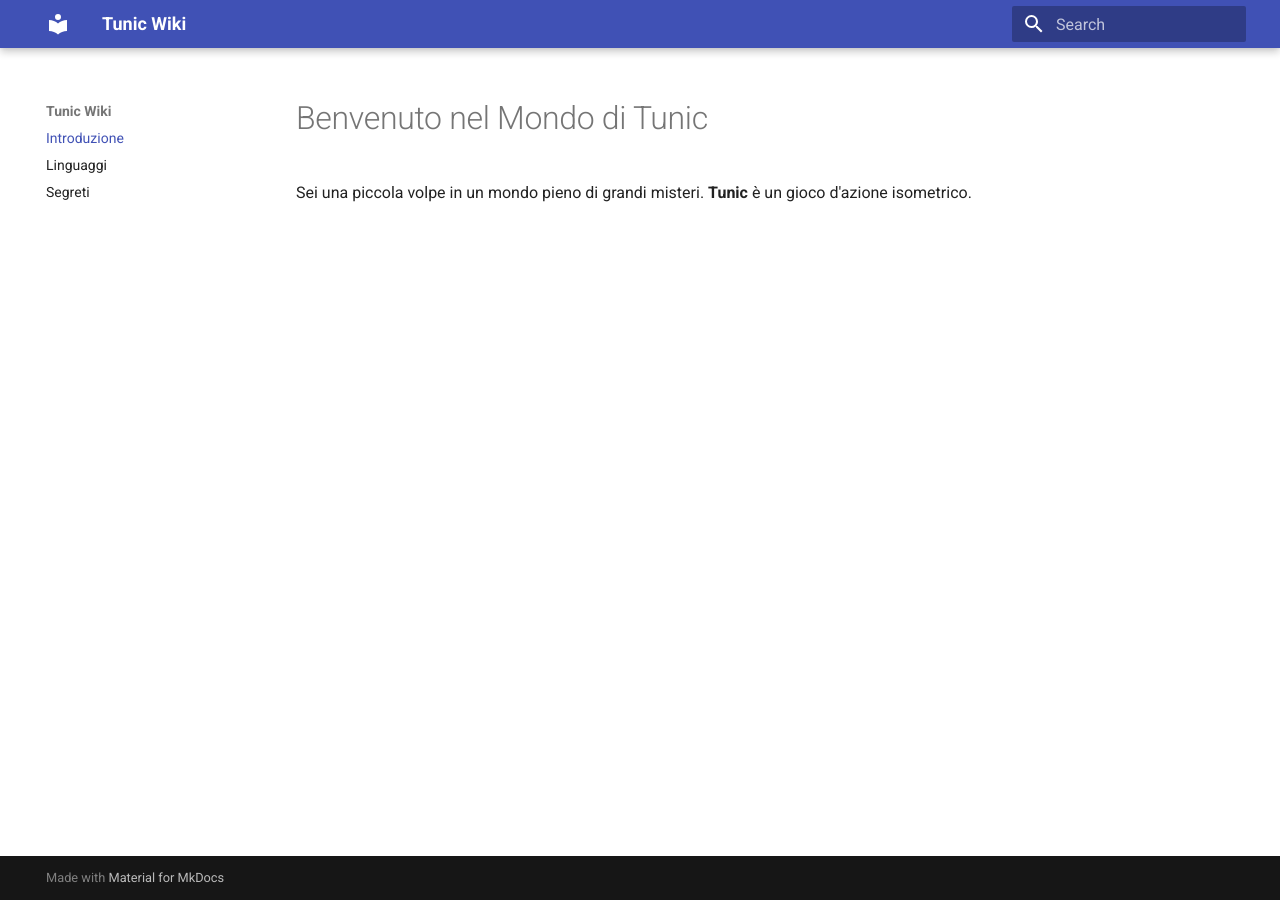
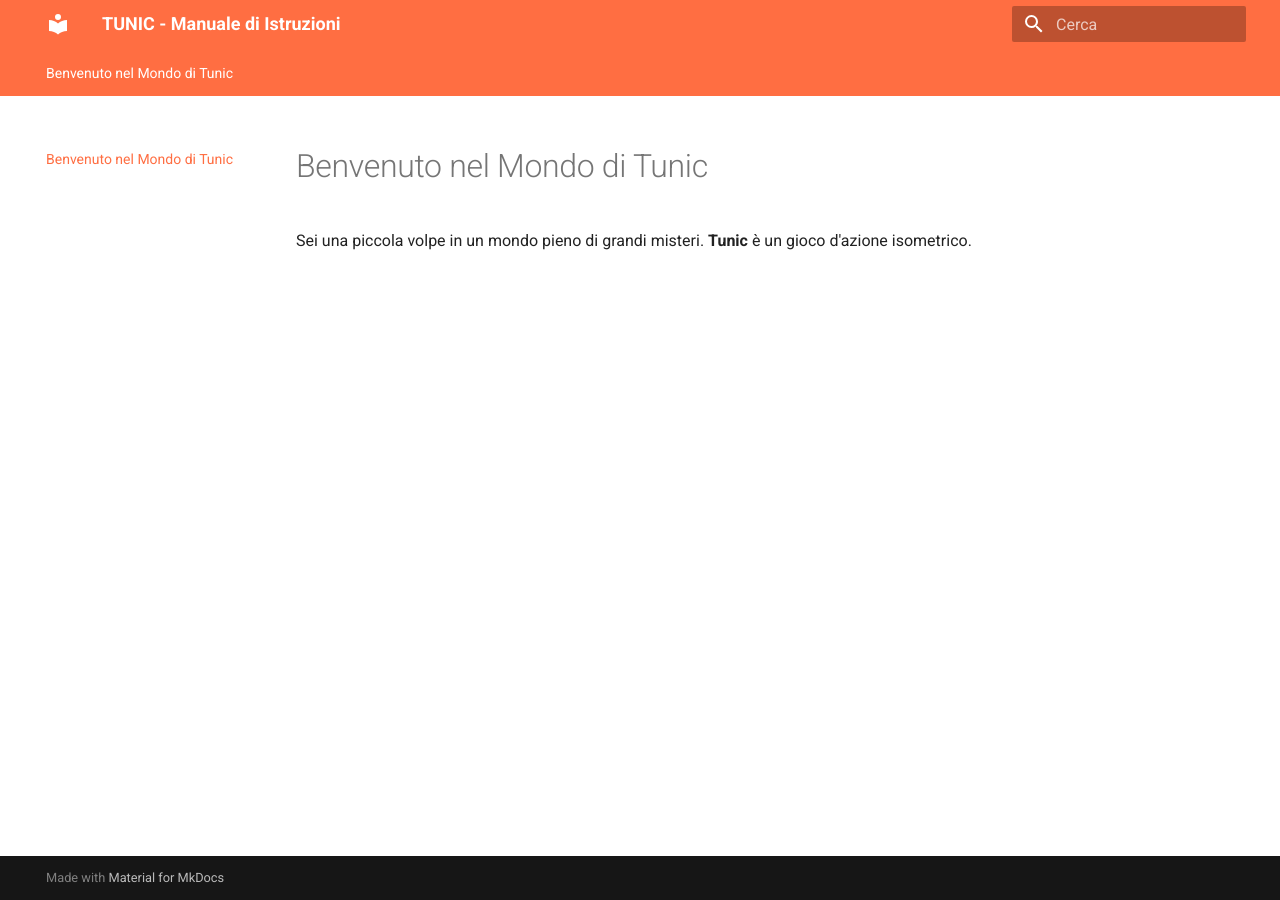
Before and after one commit to 4claws/tunic, an MkDocs documentation site: the page built from docs/index.md, in a window 1280 px wide. Built offline with MkDocs 1.6.1 and Material for MkDocs 9.7.7, drawn with Linux system fonts in a browser that asks for light colours.

Commit message:
Update mkdocs.yml

```diff
--- a/mkdocs.yml
+++ b/mkdocs.yml
@@ -1,9 +1,17 @@
-site_name: Tunic Wiki
+site_name: TUNIC - Manuale di Istruzioni
 
 theme:
-  name: material  # Usa il tema "Material", moderno, scuro e reattivo
+  name: material
+  language: it
+  palette:
+    # Colore principale ispirato alla copertina del manuale
+    primary: deep orange
+    accent: amber
+  features:
+    - navigation.tabs
+    - navigation.sections
+    - toc.integrate
 
-nav:
-  - Introduzione: index.md
-  - Linguaggi: linguaggi.md
-  - Segreti: segreti.md
+# Diciamo a MkDocs di caricare i nostri stili grafici stile libretto
+extra_css:
+  - css/tunic_style.css
```
